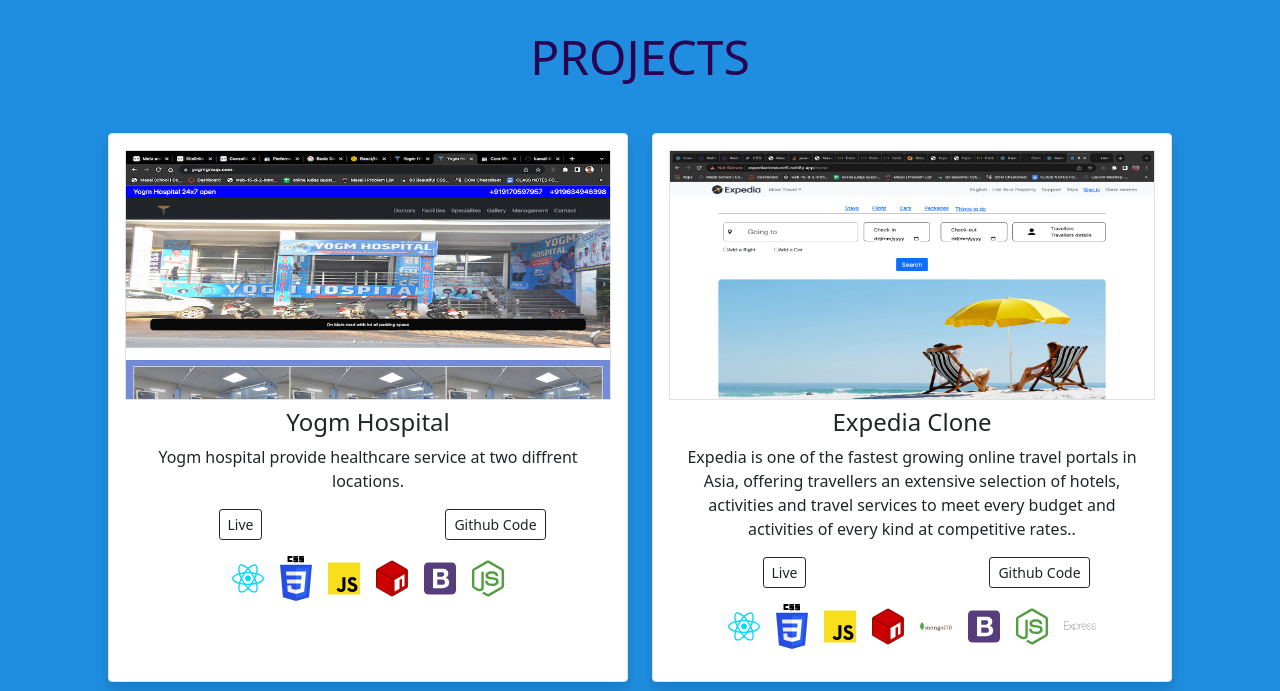
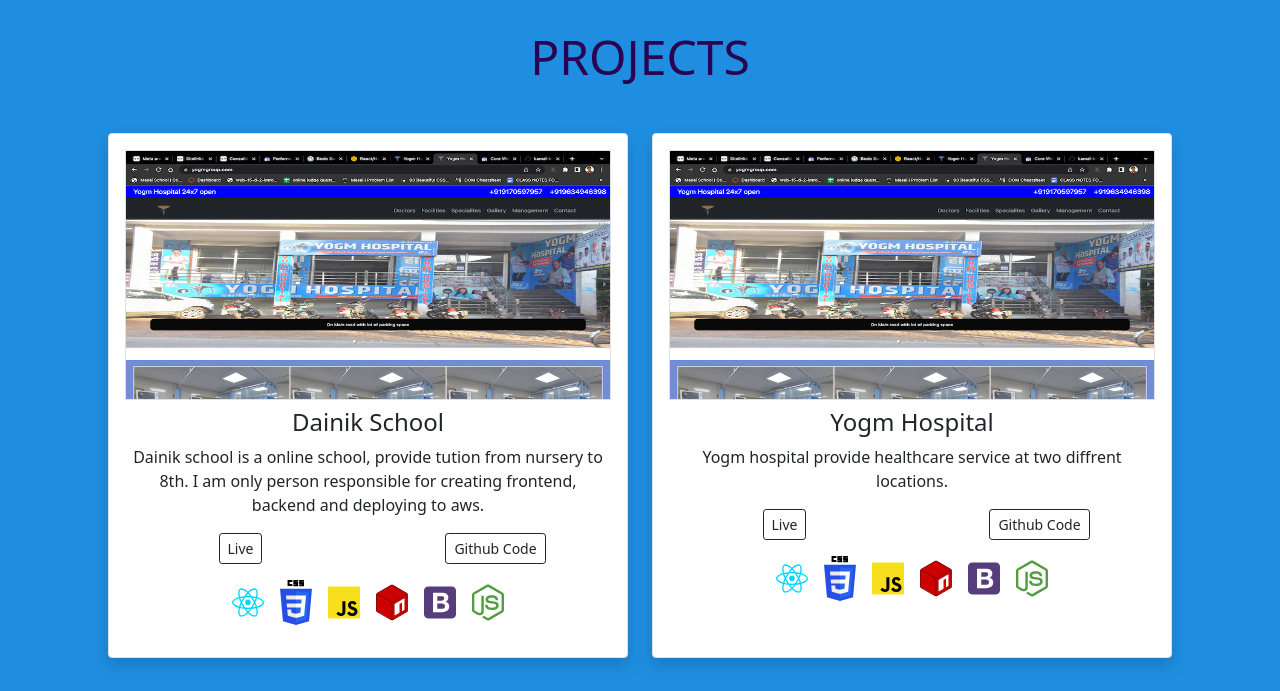
Before and after one commit to kamal-k-rajput/Portfolio, a React (Create React App) app: page / in a window 1280 px wide. Shown: the part 2140-2831 px from the top of the page. Built offline with nearby package versions, Linux system fonts and the light colour scheme; the HTML template or start-up script is replaced by a standard one.

Commit message:
add dainik school website

```diff
--- a/src/components/Projects.jsx
+++ b/src/components/Projects.jsx
@@ -4,10 +4,26 @@
 import sugercosmetics from "../assets/img/projects/sugarcosmetics.png";
 import expedia from "../assets/img/projects/expedia.png";
 import yogm from "../assets/img/projects/yogm.png";
+import dainik from "../assets/img/projects/dainik.png";
+
 import "./Project.css";
 export const Projects = () => {
   const project = {
-    data: [
+    data: [{
+      name: "Dainik School",
+      desc: "Dainik school is a online school, provide tution from nursery to 8th. I am only person responsible for creating frontend, backend and deploying to aws.",
+      img: yogm,
+      demoLink: "https://main.d1iq0a4liey5pk.amplifyapp.com/",
+      codeLink: "https://github.com/kamal-k-rajput/dainik_school_frontend",
+      techstack: [
+        "/icons/react.svg",
+        "/icons/css-3.svg",
+        "/icons/javascript.svg",
+        "/icons/npm.svg",
+        "/icons/bootstrap.svg",
+        "/icons/nodejs-icon.svg",
+      ],
+    },
       {
         name: "Yogm Hospital",
         desc: "Yogm hospital provide healthcare service at two diffrent locations. ",
```
Also changed, not shown: src/assets/img/projects/dainik.png (added).
